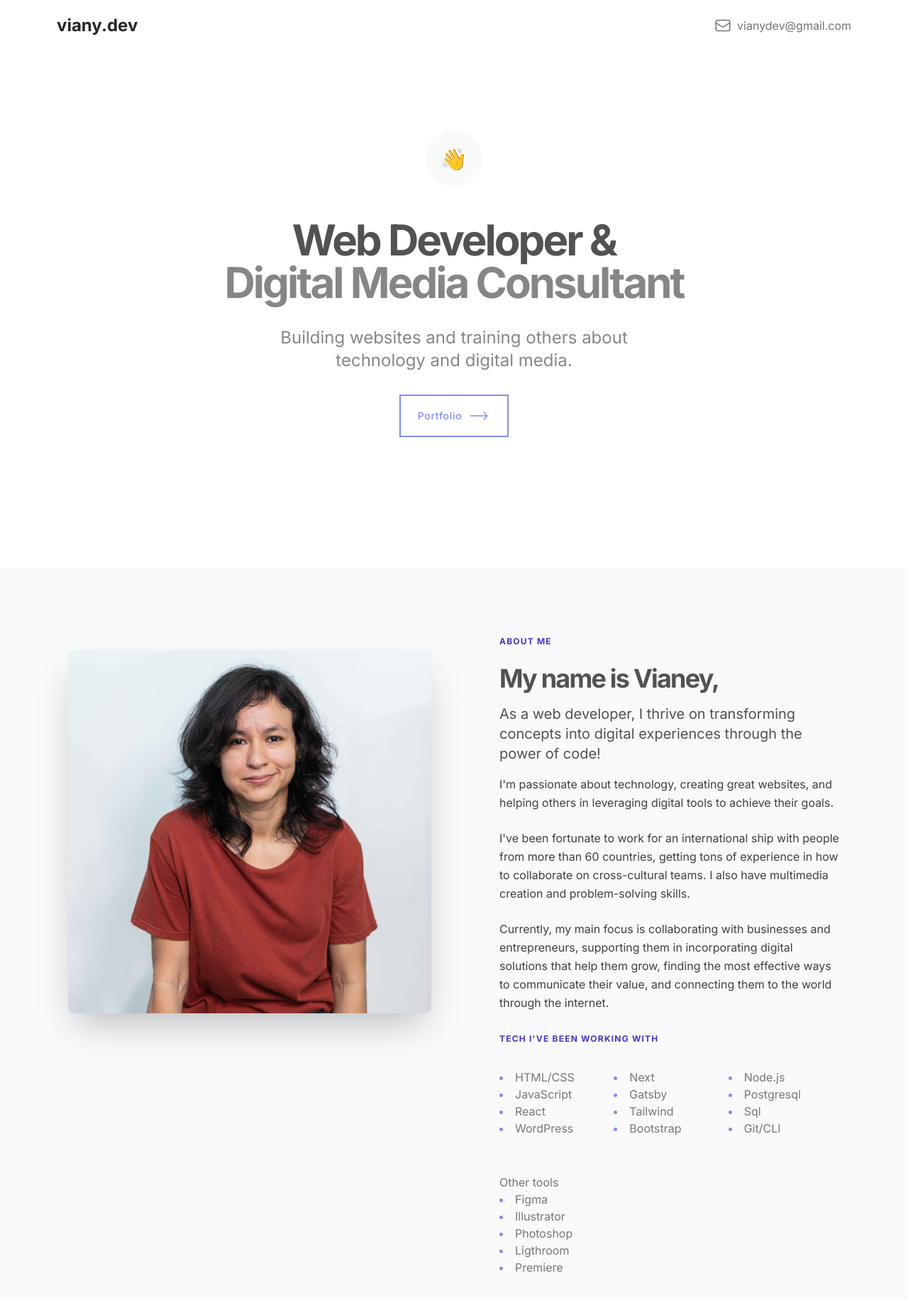
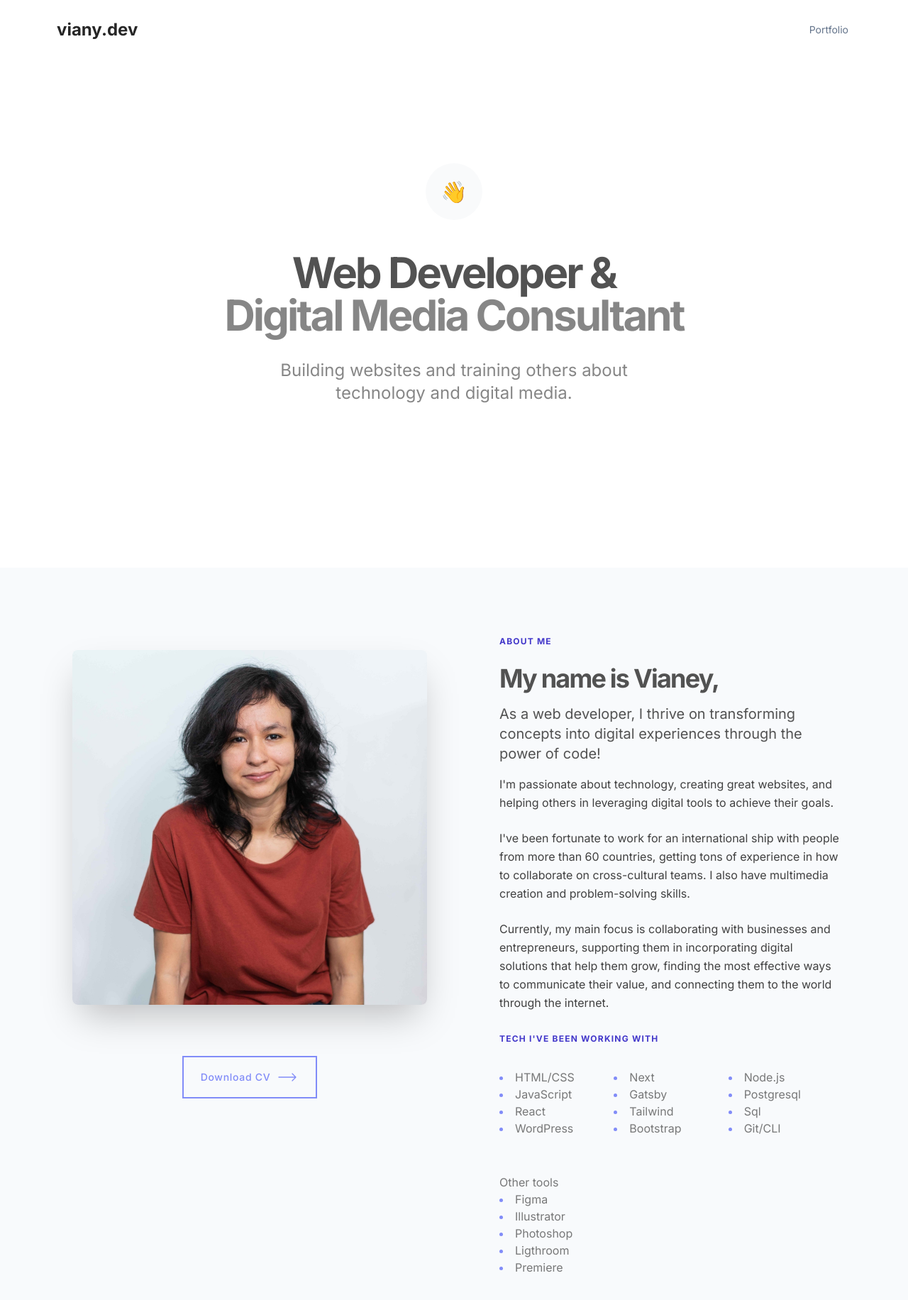
Before and after one commit to vianydev/vianydev.github.io, a Next.js app: page / in a window 1280 px wide. Shown: the top 1832 px of the page at 71% size. Built offline with nearby package versions, Linux system fonts and the light colour scheme.

Commit message:
update nav link portfolio

```diff
--- a/src/components/about-me.js
+++ b/src/components/about-me.js
@@ -1,5 +1,5 @@
 import Image from "next/image"
-// import PrimaryButton from "./primary-button"
+import ButtonPrimary from "./button-primary"
 import profilePicture from '../../public/image/profile-picture.jpg'
 
 const AboutMe = () => {
@@ -13,21 +13,21 @@ const AboutMe = () => {
                 <div className="relative">
                   <Image
                     className="object-cover object-center mx-auto rounded-lg shadow-2xl"
-                      src={profilePicture}
+                    src="/image/profile-picture.jpg"
                     placeholder='empty'
                     priority={true}
-                      // width={500}
-                      // height={500}
+                    width={500}
+                    height={500}
                     alt="About me picture"
                   />
                 </div>
               </div>
               {/* Download CV button */}
-              {/* <div className="my-5">
+              <div className="my-5">
                 <div className="flex flex-col sm:flex-row justify-start m-0">
-                  <PrimaryButton className="mx-0" link={'/'}> Download CV </PrimaryButton>
+                  <ButtonPrimary className="mx-0" link={'/'}> Download CV </ButtonPrimary>
                 </div>
-              </div> */}
+              </div>
 
             </div>
           </div>
--- a/src/components/primary-button.js
+++ b/src/components/button-primary.js
@@ -1,5 +1,5 @@
 import Link from "next/link"
-const PrimaryButton = ({ children, link }) => {
+const ButtonPrimary = ({ children, link }) => {
   return (
     <Link href={link}
       className="mx-auto mt-8 text-sm font-medium px-6 py-2 relative border-2 border-indigo-400 text-indigo-400 hover:text-neutral-50 cursor-pointer before:content-[''] before:absolute before:h-full before:top-0 before:left-0 before:w-0 before:bg-indigo-400 before:transition-all before:ease-out before:duration-300 hover:before:w-full before:z-0">
@@ -16,4 +16,4 @@ const PrimaryButton = ({ children, link }) => {
   )
 }
 
-export default PrimaryButton
+export default ButtonPrimary
--- /dev/null
+++ b/src/components/button-secondary.js
@@ -0,0 +1,11 @@
+import Link from "next/link"
+const ButtonSecondary = ({ children, link }) => {
+  return (
+    <Link href={link}
+      className="mx-auto text-sm font-base text-slate-500 px-1 py-4 cursor-pointer border-transparent border-b-2  hover:border-indigo-400 hover:text-indigo-400" title="let's chat">
+      {children}
+    </Link>
+  )
+}
+
+export default ButtonSecondary
--- a/src/components/hero.js
+++ b/src/components/hero.js
@@ -1,5 +1,4 @@
-import PrimaryButton from "./primary-button"
-import SecondaryButton from "./secondary-button"
+import ButtonPrimary from "./button-primary"
 const Hero = () => {
   return (
     <section className="my-0 mx-auto px-3 max-w-7xl md:px-20 lg:px-24 lg:py-30">
@@ -20,7 +19,7 @@ const Hero = () => {
           Building websites and training others about technology and digital media.
         </p>
 
-        <PrimaryButton link='/portfolio'>Portfolio</PrimaryButton>
+        {/* <ButtonPrimary link='/portfolio'>Portfolio</ButtonPrimary> */}
 
       </div>
     </section>
--- a/src/components/lastest-projects.js
+++ b/src/components/lastest-projects.js
@@ -1,5 +1,5 @@
 import CardProject from "./card-project"
-import PrimaryButton from "./primary-button"
+import ButtonPrimary from "./button-primary"
 import {
   himnapp,
   construin,
@@ -45,7 +45,7 @@ const LastestProjects = () => {
         />
       </div>
       <div className="mt-10 w-full flex">
-        <PrimaryButton link="/portfolio">Ver más</PrimaryButton>
+        <ButtonPrimary link="/portfolio">Ver más</ButtonPrimary>
       </div>
     </section>
   )
--- a/src/components/navbar.js
+++ b/src/components/navbar.js
@@ -1,4 +1,5 @@
 import Link from 'next/link'
+import ButtonSecondary from './button-secondary';
 
 const Navbar = () => {
   return (
@@ -17,24 +18,17 @@ const Navbar = () => {
               <li id="contact"
                 className="nav-item text-neutral-500 border-b-2 border-transparent focus:outline-none focus:ring-2 focus:ring-offset-2 focus:ring-gray-800 cursor-pointer px-0 py-2 font-normal leading-3 inline-flex items-center hover:text-indigo-400 transition ease-out delay-100 hover:scale-105"
               >
-                {/* <Link className='inline-flex items-center' href='/contact'>
-                    <svg xmlns="http://www.w3.org/2000/svg" fill="none" viewBox="0 0 24 24" strokeWidth={1.5} stroke="currentColor" className="w-6 h-6">
-                      <path strokeLinecap="round" strokeLinejoin="round" d="M21.75 6.75v10.5a2.25 2.25 0 01-2.25 2.25h-15a2.25 2.25 0 01-2.25-2.25V6.75m19.5 0A2.25 2.25 0 0019.5 4.5h-15a2.25 2.25 0 00-2.25 2.25m19.5 0v.243a2.25 2.25 0 01-1.07 1.916l-7.5 4.615a2.25 2.25 0 01-2.36 0L3.32 8.91a2.25 2.25 0 01-1.07-1.916V6.75" />
-                    </svg>
-                    <span className="pl-2">
-                      vianydev@gmail.com
-                    </span>
-                  </Link> */}
-                <a className='inline-flex items-center' href='mailto:vianydev@gmail.com' target="_blank">
+                {/* <a className='inline-flex items-center' href='mailto:vianydev@gmail.com' target="_blank">
                   <svg xmlns="http://www.w3.org/2000/svg" fill="none" viewBox="0 0 24 24" strokeWidth={1.5} stroke="currentColor" className="w-6 h-6">
                     <path strokeLinecap="round" strokeLinejoin="round" d="M21.75 6.75v10.5a2.25 2.25 0 01-2.25 2.25h-15a2.25 2.25 0 01-2.25-2.25V6.75m19.5 0A2.25 2.25 0 0019.5 4.5h-15a2.25 2.25 0 00-2.25 2.25m19.5 0v.243a2.25 2.25 0 01-1.07 1.916l-7.5 4.615a2.25 2.25 0 01-2.36 0L3.32 8.91a2.25 2.25 0 01-1.07-1.916V6.75" />
                   </svg>
                   <span className="pl-2 hidden sm:block">
                     vianydev@gmail.com
                   </span>
-                </a>
+                </a> */}
               </li>
             </ul>
+            <ButtonSecondary link='/portfolio' className="margin-nav">Portfolio</ButtonSecondary>
 
           </div>
 
--- a/src/components/secondary-button.js
+++ /dev/null
@@ -1,11 +0,0 @@
-import Link from "next/link"
-const SecondaryButton = ({ children, link }) => {
-  return (
-    <Link href={link}
-      className="mx-auto mt-8 text-sm font-semibold px-1 py-4 text-indigo-600 cursor-pointer border-transparent border-b-2  hover:border-indigo-400 hover:text-indigo-400" title="let's chat">
-      {children}
-    </Link>
-  )
-}
-
-export default SecondaryButton
```
Also changed, not shown: 1 other file (tests, documents, lock files or other folders). Lines whose indentation alone changed are shown as unchanged.
